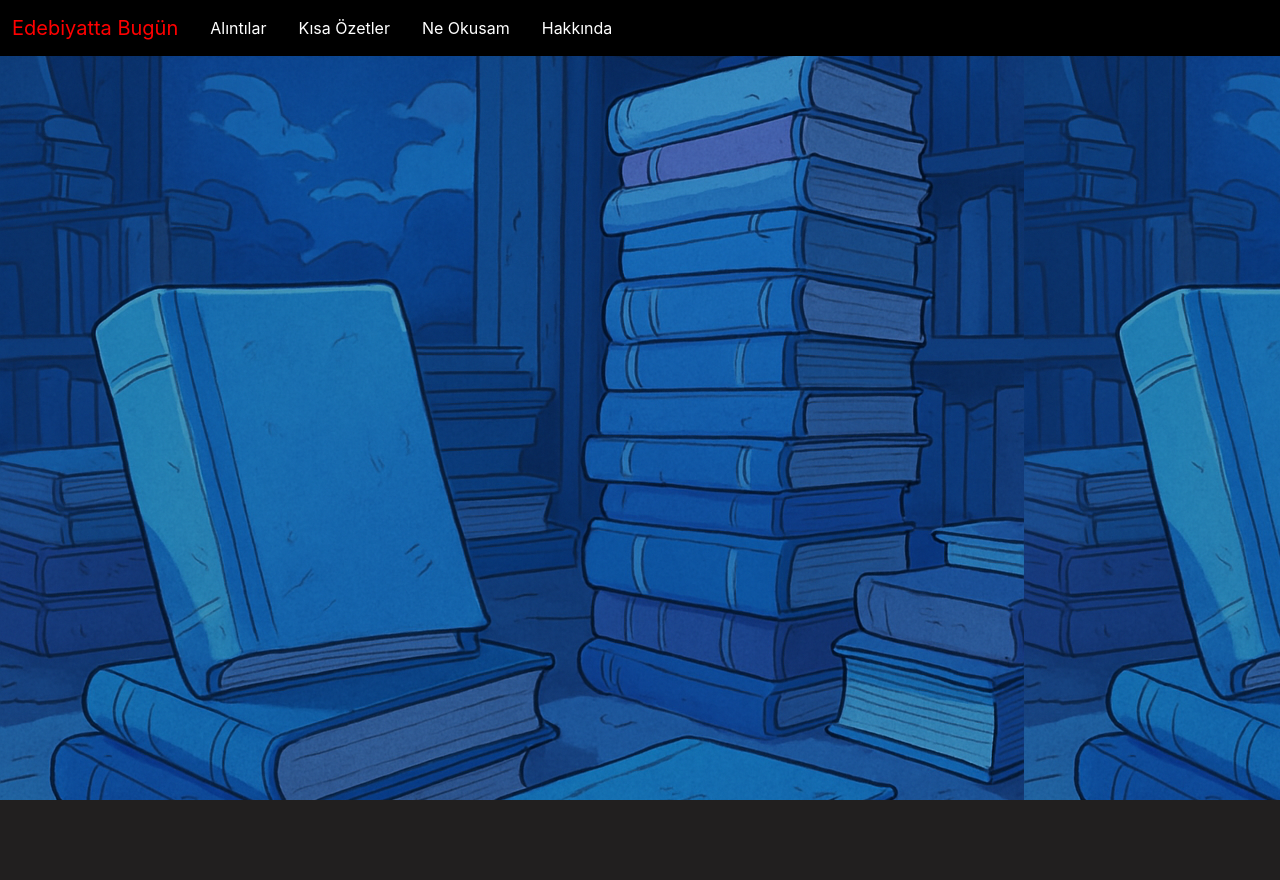
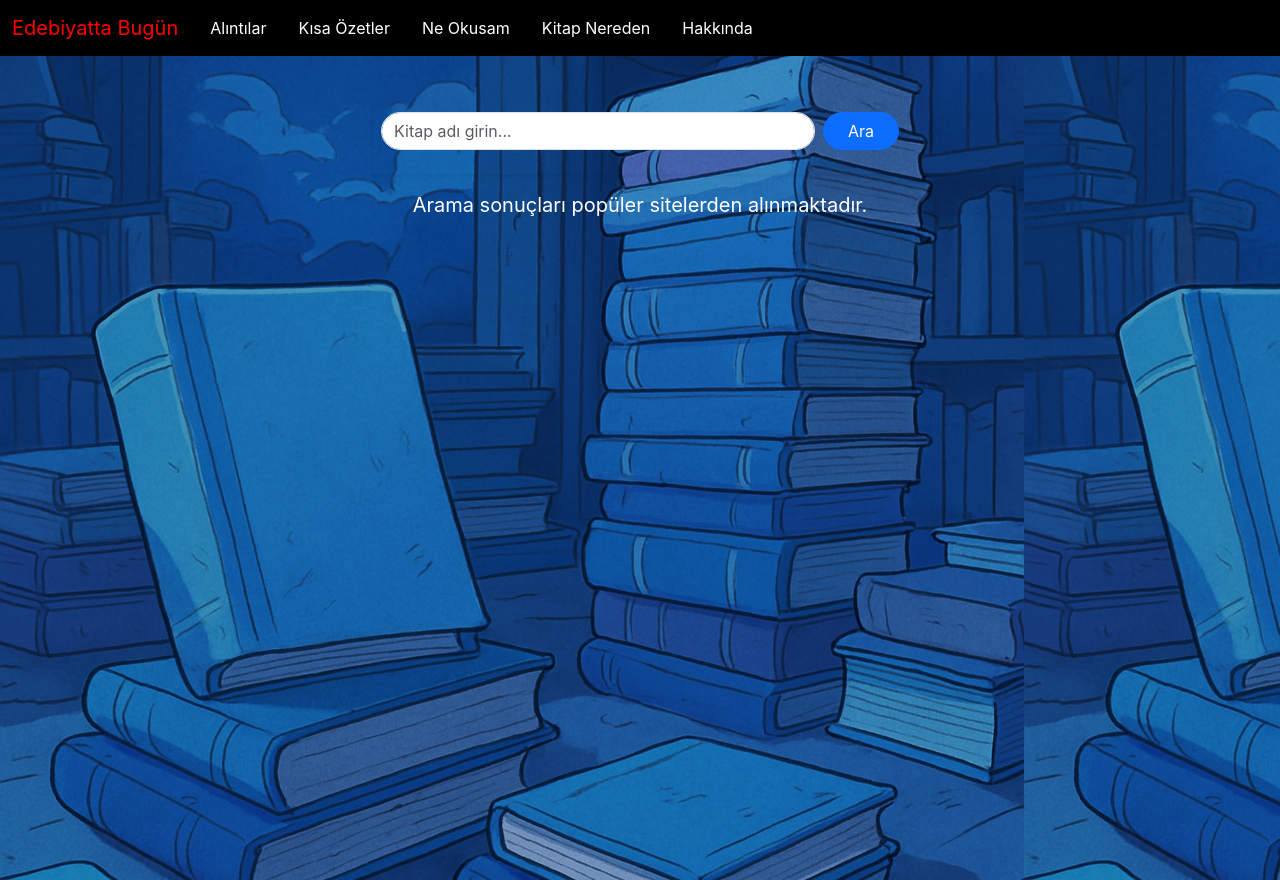
Before and after one commit to HakanYuksek/edebiyattabugun, a React (Create React App) app: page /nereden-alsam in a window 1280 px wide. Before the commit the page ends 800 px from the top, so only its background shows below. Built offline with nearby package versions, Linux system fonts and the light colour scheme.

Commit message:
links to populer web site were added

```diff
--- a/src/components/App.js
+++ b/src/components/App.js
@@ -6,6 +6,7 @@ import BookSummary from "./main/BookSummary";
 import { Route, Routes } from "react-router-dom";
 import BookRecommendation from "./main/BookRecommendation";
 import About from "./main/About";
+import BuyWhereApp from "./main/BuyWhere";
 
 function App() {
   return (
@@ -19,6 +20,7 @@ function App() {
           <Route exact path="/alintilar" element={<BookQuotes />}></Route>
           <Route exact path="/ozetler" element={<BookSummary />}></Route>
           <Route exact path="/oneri" element={<BookRecommendation />}></Route>
+          <Route exact path="/nereden-alsam" element={<BuyWhereApp />}></Route>
           <Route exact path="/hakkinda" element={<About />}></Route>
         </Routes>
 
--- a/src/components/NavigationBar.js
+++ b/src/components/NavigationBar.js
@@ -33,6 +33,12 @@ class NavigationBar extends Component {
                         </NavLink>
                     </NavItem>
 
+                    <NavItem>
+                        <NavLink>
+                            <Link className='link' to="/nereden-alsam">Kitap Nereden</Link>
+                        </NavLink>
+                    </NavItem>
+
                      <NavItem>
                         <NavLink>
                             <Link className='link' to="/hakkinda">Hakkında</Link>
--- /dev/null
+++ b/src/components/main/BuyWhere.js
@@ -0,0 +1,132 @@
+import React, { useState } from "react";
+import {
+  Input,
+  Button,
+  Form,
+  FormGroup,
+  Row,
+  Col,
+  Card,
+  CardBody,
+  CardText,
+  CardFooter,
+} from "reactstrap";
+
+export default function BuyWhereApp() {
+  const [query, setQuery] = useState("");
+  const [results, setResults] = useState([]);
+
+  const searchBook = () => {
+    if (!query) return;
+
+    const searchLinks = [
+      {
+        site: "Hepsiburada",
+        url: `https://www.hepsiburada.com/ara?q=${encodeURIComponent(query + " kitabı")}`,
+        color: "#c49a00",
+      },
+      {
+        site: "Trendyol",
+        url: `https://www.trendyol.com/sr?q=${encodeURIComponent(query + " kitabı")}`,
+        color: "#e67e22",
+      },
+      {
+        site: "Amazon",
+        url: `https://www.amazon.com.tr/s?k=${encodeURIComponent(query + " kitabı")}`,
+        color: "#6e6e6e",
+      },
+      {
+        site: "Kitapyurdu",
+        url: `https://www.kitapyurdu.com/index.php?route=product/search&filter_name=${encodeURIComponent(query)}`,
+        color: "#d32f2f",
+      },
+    ];
+
+    setResults(searchLinks);
+  };
+
+  const handleFormSubmit = (event) => {
+    event.preventDefault();
+    searchBook();
+  };
+
+  return (
+    <div className="d-flex flex-column align-items-center min-vh-100 p-4">
+      <Form
+        className="d-flex flex-column flex-md-row align-items-center gap-2 shadow-sm rounded-2xl p-2 w-50 max-w-md"
+        onSubmit={handleFormSubmit}
+      >
+        <FormGroup className="flex-grow-1 mb-0">
+          <Input
+            type="text"
+            className="form-control rounded-pill"
+            placeholder="Kitap adı girin..."
+            value={query}
+            onChange={(e) => {
+              setQuery(e.target.value);
+              setResults([]);
+            }}
+            onKeyDown={(e) => {
+              if (e.key === "Enter") {
+                e.preventDefault();
+                searchBook();
+              }
+            }}
+          />
+        </FormGroup>
+        <FormGroup>
+          <Button
+            color="primary"
+            className="rounded-pill px-4"
+            onClick={searchBook}
+          >
+            Ara
+          </Button>
+        </FormGroup>
+      </Form>
+
+      <p className="center-align mb-4 mt-3" style={{color:"white", fontSize:"20px"}}>
+        Arama sonuçları popüler sitelerden alınmaktadır.
+      </p>
+
+      <Row className="mt-4 w-100 justify-content-center">
+        {results.length > 0 &&
+          results.map((item, index) => (
+            <Col key={index} xs="12" sm="12" md="10" lg="8" className="mb-4">
+              <Card className="shadow-lg rounded-lg border-0 hover-card">
+                <div
+                  className="card-header font-weight-bold"
+                  style={{
+                    backgroundColor: item.color,
+                    color: "white",
+                    fontSize: "1.2rem",
+                    borderTopLeftRadius: "0.5rem",
+                    borderTopRightRadius: "0.5rem",
+                  }}
+                >
+                  {item.site}
+                </div>
+                <CardBody>
+                  <CardText>
+                    "{query}" kitabı için {item.site} sitesinde arama yapmak için
+                    aşağıdaki butona tıklayabilirsiniz.
+                  </CardText>
+                </CardBody>
+                <CardFooter className="bg-light text-center">
+                  <Button
+                    color="primary"
+                    outline
+                    href={item.url}
+                    target="_blank"
+                    rel="noopener noreferrer"
+                  >
+                    {item.site} sitesinde Ara
+                  </Button>
+                </CardFooter>
+              </Card>
+            </Col>
+          ))}
+      </Row>
+    </div>
+  );
+}
--- a/src/static/css/App.css
+++ b/src/static/css/App.css
@@ -58,3 +58,8 @@
     justify-content: flex-start;
     width: "100%";
 }
+
+.hover-card:hover {
+  transform: translateY(-5px);
+  transition: all 0.3s ease;
+}
--- a/src/static/css/NavigationBar.css
+++ b/src/static/css/NavigationBar.css
@@ -14,7 +14,7 @@
 }
 
 .link:hover{
-    color: red;
+    color: yellow;
 }
 
 .search-bar{
```
